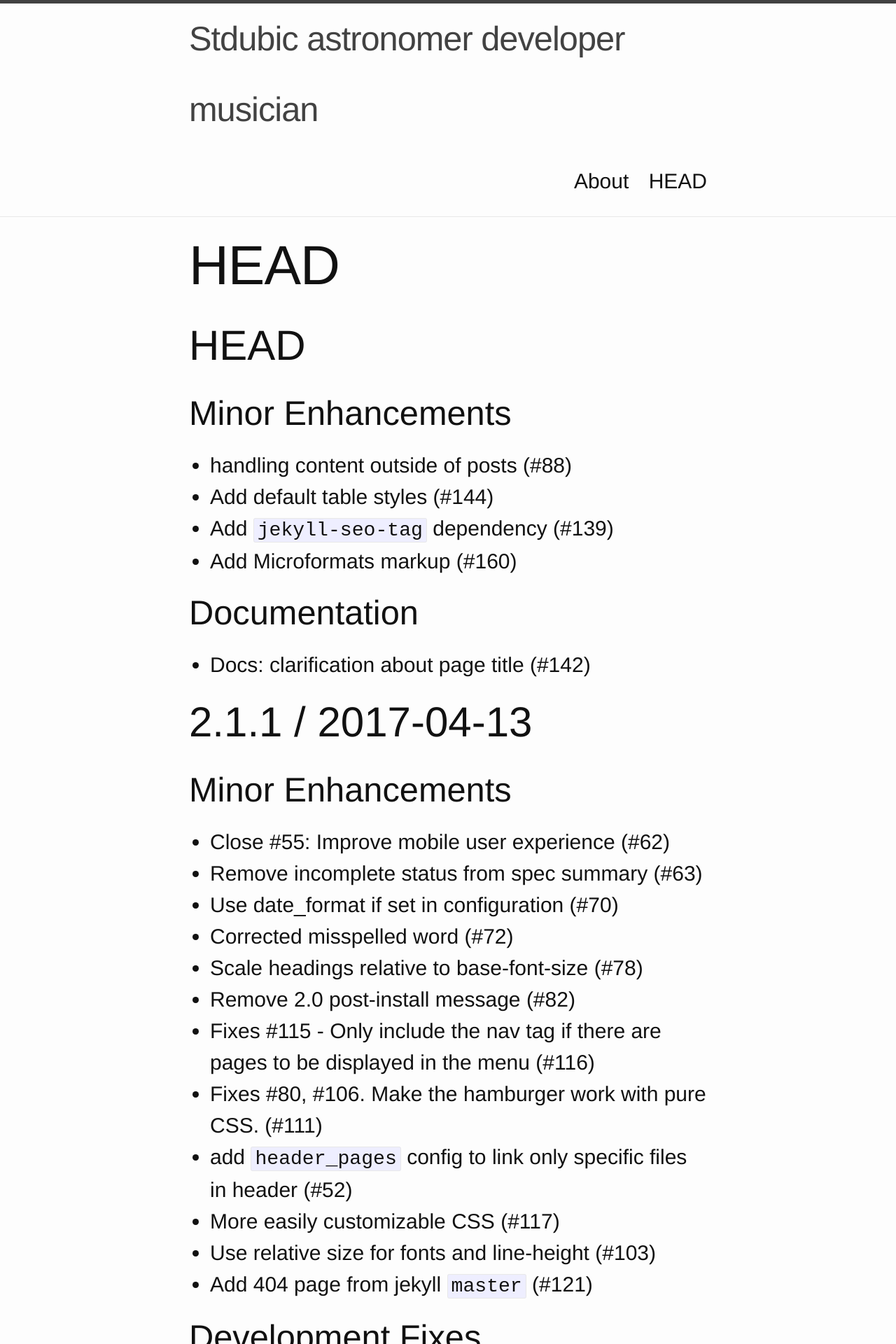
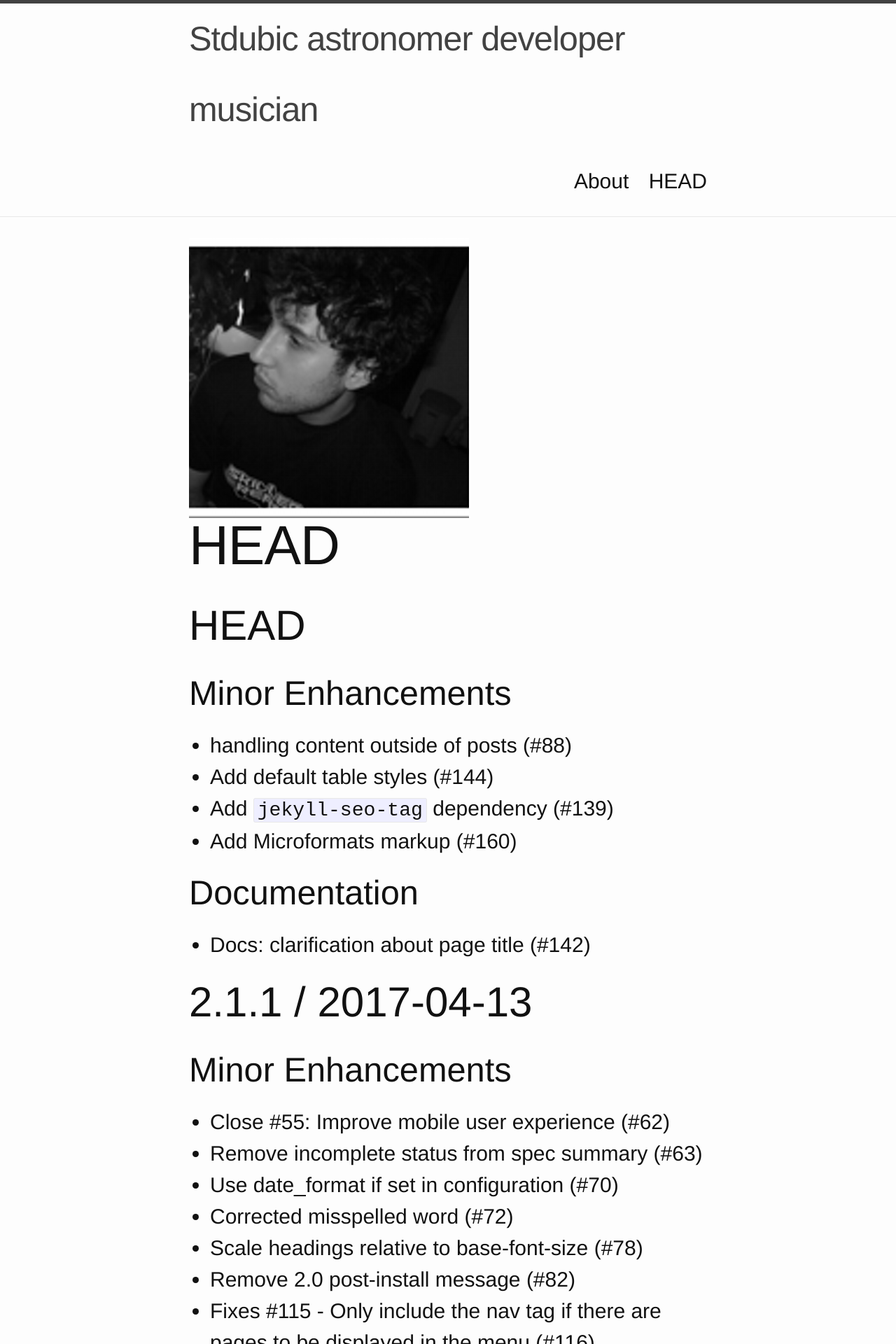
Before and after one commit to Stdubic/Stevan-Aleksic-aka-Stdubic, a Jekyll site: the page built from History.markdown, in a window 1280 px wide. Shown: the top 1920 px of the page at 70% size. Built offline with Jekyll 4.4.1, drawn with Linux system fonts in a browser that asks for light colours; our own code applies the rules of GitHub Pages for plain Markdown files.

Commit message:
Update page.html

```diff
--- a/_layouts/page.html
+++ b/_layouts/page.html
@@ -4,6 +4,7 @@ layout: default
 <article class="post">
 
   <header class="post-header">
+    <img src="{{site.url}}/assets/slikaJa_400x400.png" alt="Italian Trulli">
     <h1 class="post-title">{{ page.title | escape }}</h1>
   </header>
 
```
